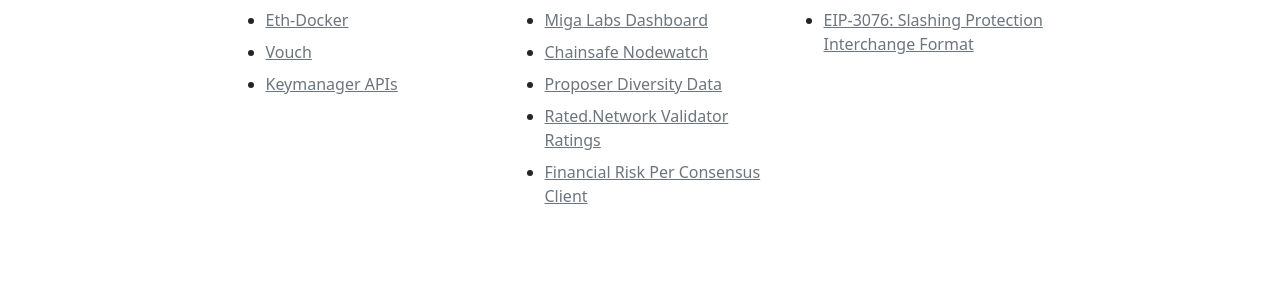
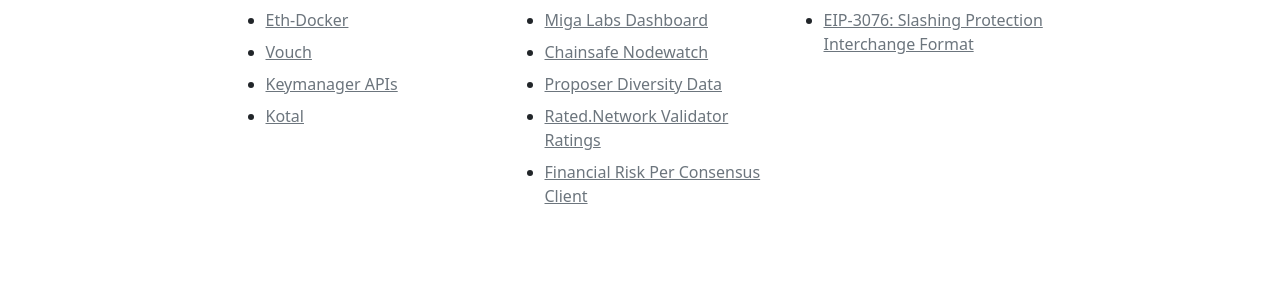
Before and after one commit to etheralpha/clientdiversity-org, a Jekyll site: the page built from index.md, in a window 1280 px wide and 900 px high, scrolled down 4019 px. Shown: the part 507-807 px from the top of the window. Built offline with Jekyll 4.4.1, drawn with Linux system fonts in a browser that asks for light colours.

Commit message:
update resources with Kotal kubernetes blockchain operator

```diff
--- a/index.md
+++ b/index.md
@@ -685,6 +685,9 @@
           <li class="mb-2">
             <a href="https://github.com/ethereum/keymanager-APIs" target="_blank" class="p-0 text-muted text-capitalize">keymanager APIs</a>
           </li>
+          <li class="mb-2">
+            <a href="https://www.kotal.co" target="_blank" class="p-0 text-muted text-capitalize">Kotal</a>
+          </li>
         </ul>
       </div>
       <div class="col-12 col-sm-6 col-lg-4 col-xl-3 mt-4">
```
